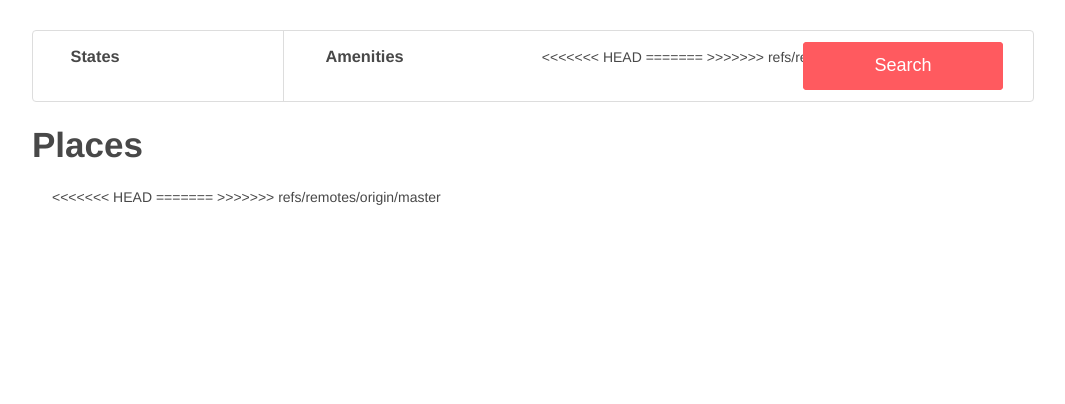
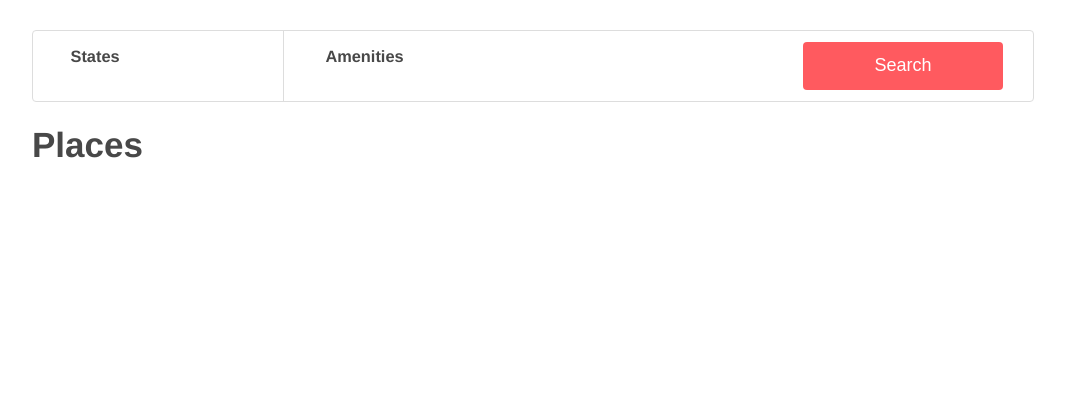
Before and after one commit to ELCBAh/holbertonschool-AirBnB_clone_v4_backup, a Flask app: template web_dynamic/templates/4-hbnb.html in a window 1280 px wide. Shown: the part 71-475 px from the top of the page, without its empty margins (108-1173 px from the left). Run offline with Flask 3, Linux system fonts and the light colour scheme; the template is opened without the code that fills it: most values are stand-ins (such as "Sample title", 1, 10 or a date in 2020); some libraries are stand-ins or nearby versions.

Commit message:
templates 4

```diff
--- a/web_dynamic/templates/4-hbnb.html
+++ b/web_dynamic/templates/4-hbnb.html
@@ -53,21 +53,13 @@
           </ul>
         </div>
       </div>
-<<<<<<< HEAD
       <button type="button" id="filter_button">Search</button>
-=======
-      <button type="button">Search</button>
->>>>>>> refs/remotes/origin/master
     </section>
     <div class="placesh1">
       <h1>Places</h1>
     </div>
     <section class="places">
-<<<<<<< HEAD
       <!-- This section is removed, and it will be populated using JavaScript -->
-=======
-      <!-- <h1>Places</h1> -->
->>>>>>> refs/remotes/origin/master
     </section>
   </div>
   <footer>
```
